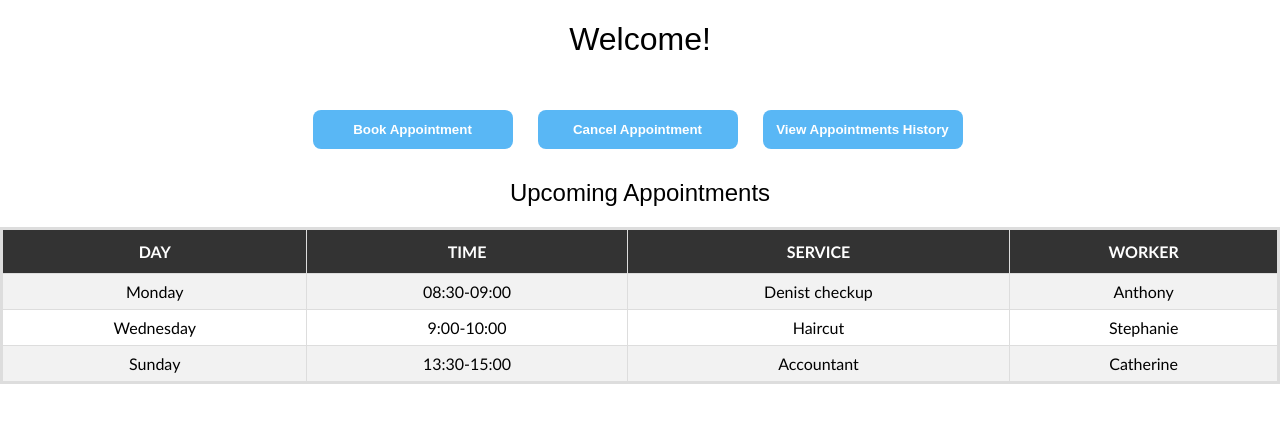
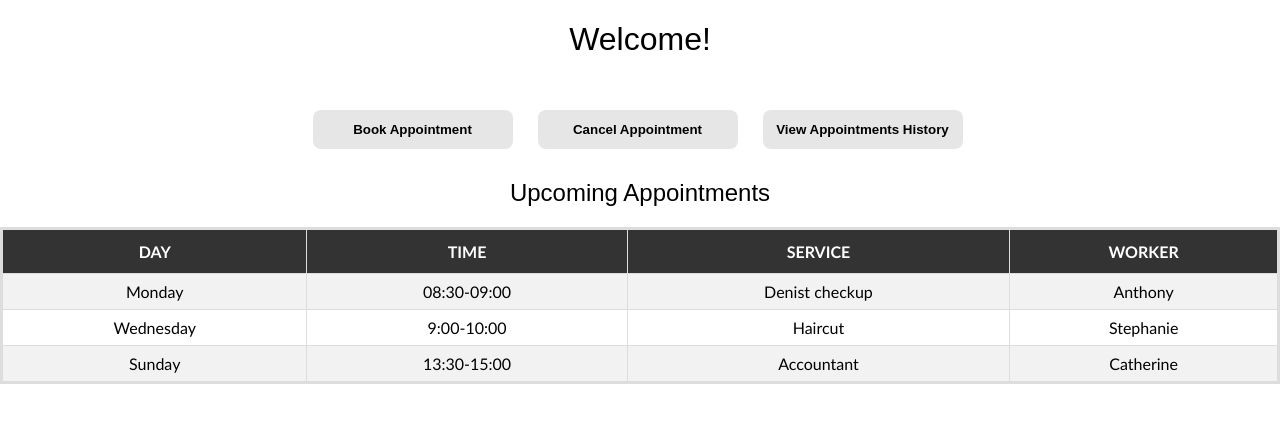
Before and after one commit to RMIT-SEPT/majorproject-7-tues-14-30-2, a React (Create React App) app in the folder FrontEnd/myapp/: page /Customer_Dashboard in a window 1280 px wide. Shown: the top 422 px of the page. Built offline with nearby package versions, Linux system fonts and the light colour scheme; the HTML template or start-up script is replaced by a standard one.

Commit message:
changed blue button  to default grey

```diff
--- a/FrontEnd/myapp/src/components/Booking.css
+++ b/FrontEnd/myapp/src/components/Booking.css
@@ -9,7 +9,7 @@
     font-weight: bold;
     -webkit-text-fill-color: black;
     width: 200px;
-    background-color: e6e6e6;
+    background-color: #e6e6e6;
     border-style: none;
   }
 
--- a/FrontEnd/myapp/src/components/Customer_Dashboard.css
+++ b/FrontEnd/myapp/src/components/Customer_Dashboard.css
@@ -38,8 +38,8 @@
     outline:none;
     text-decoration: none;
     font-weight: bold;
-    -webkit-text-fill-color: #ffffff;
-    background-color: rgb(89, 183, 245);
+    -webkit-text-fill-color: black;
+    background-color: #e6e6e6;
     border-style: none;
     width: 200px;
   }
```
